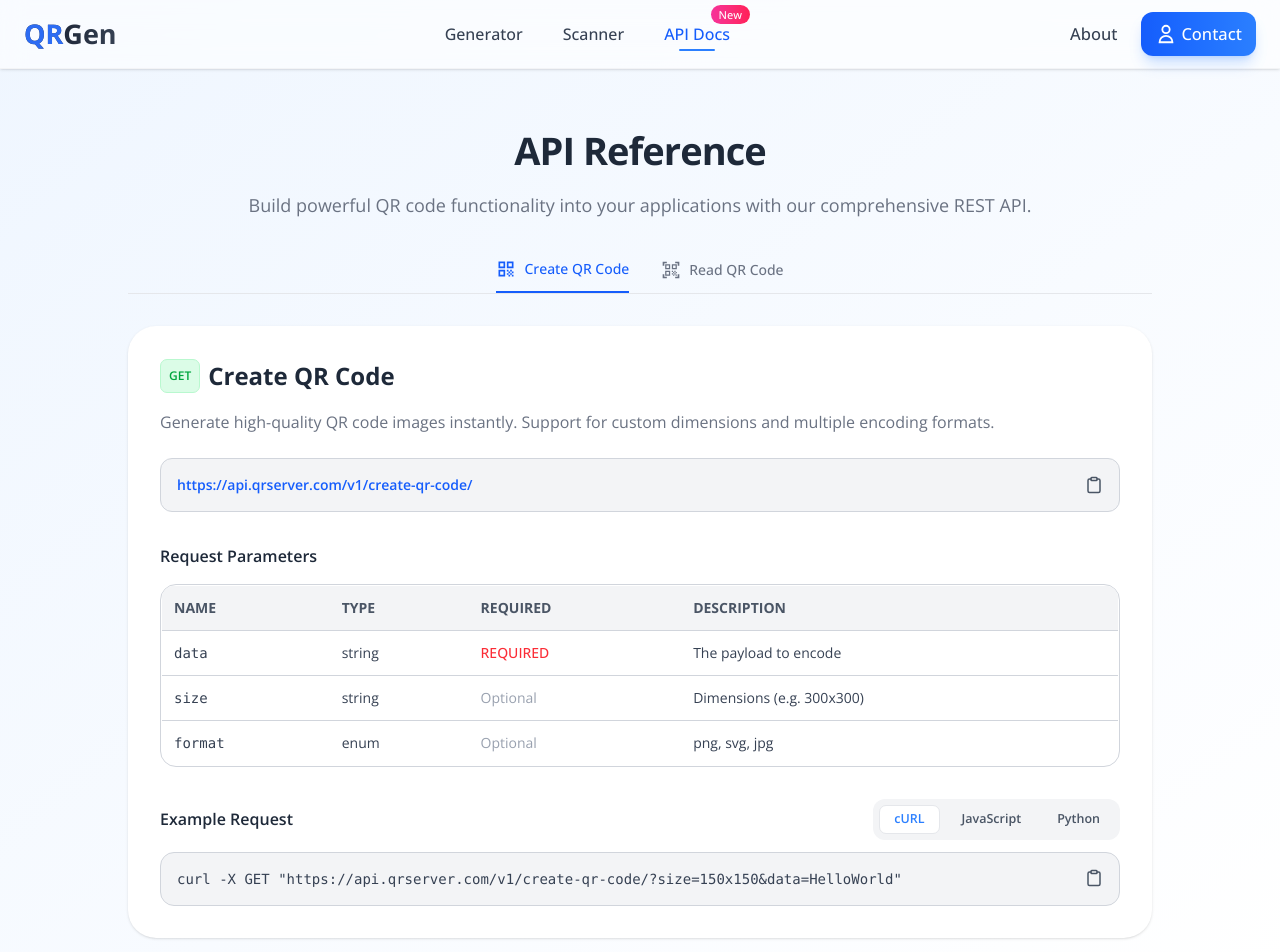
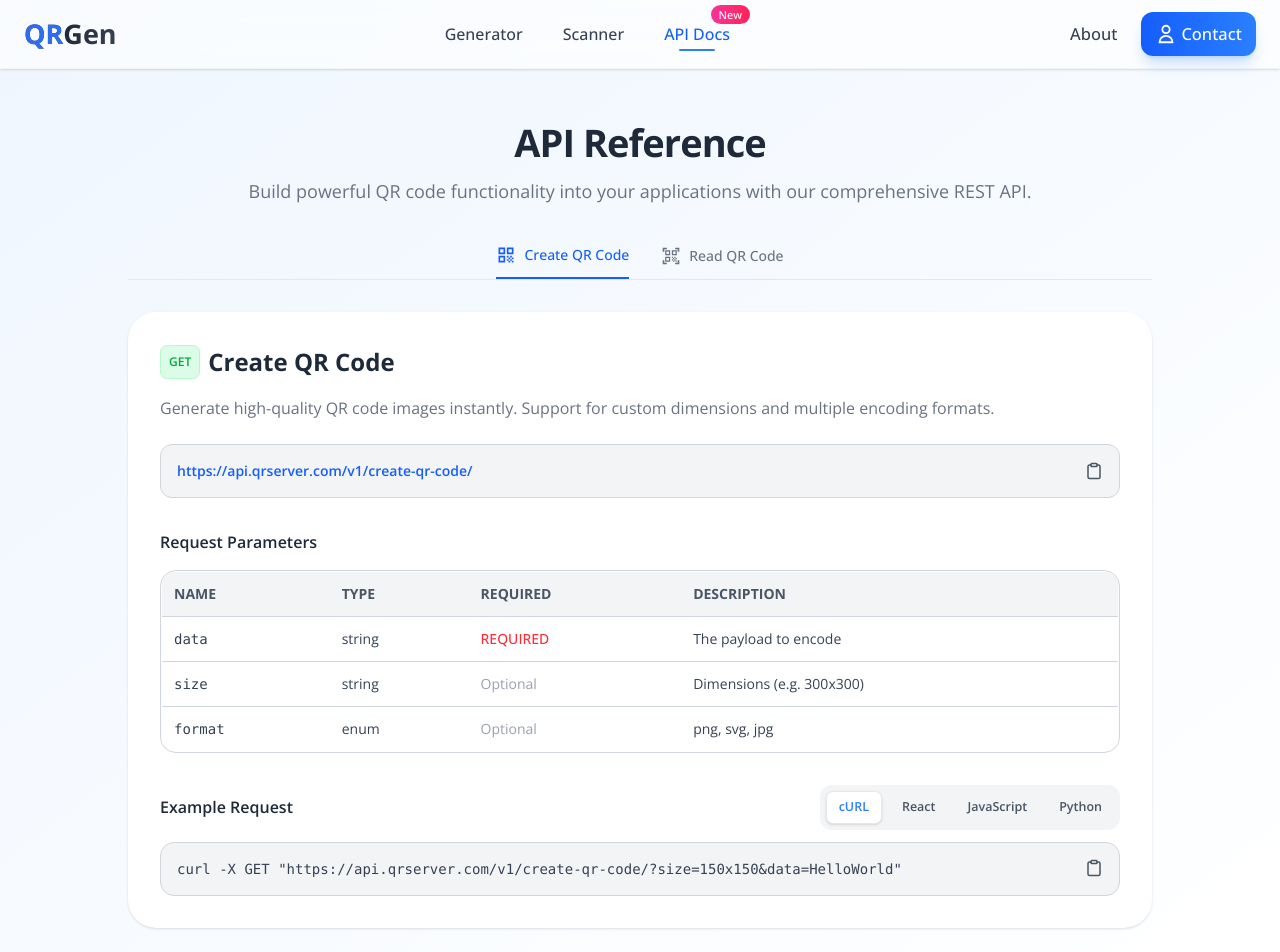
Before and after one commit to talhadevstudio30-lang/QR-scanner-app, a React (Vite) app: page /api-docs in a window 1280 px wide. Shown: the top 952 px of the page. Built offline with nearby package versions, Linux system fonts and the light colour scheme; a web font is replaced by a local one.

Commit message:
added new changes

```diff
--- a/src/Components/ApiDocs.jsx
+++ b/src/Components/ApiDocs.jsx
@@ -21,6 +21,42 @@ export default function ApiDocs() {
     JavaScript: `fetch("${createEndpoint}?size=150x150&data=HelloWorld")
   .then(res => res.blob())
   .then(data => console.log(data));`,
+    React: `import { useState } from "react";
+
+export default function QrReader() {
+  const [file, setFile] = useState(null);
+  const [result, setResult] = useState(null);
+
+  const handleUpload = async () => {
+    const formData = new FormData();
+    formData.append("file", file);
+
+    const res = await fetch("${readEndpoint}", {
+      method: "POST",
+      body: formData,
+    });
+
+    const data = await res.json();
+    setResult(data);
+  };
+
+  return (
+    <div>
+      <input
+        type="file"
+        onChange={(e) => setFile(e.target.files[0])}
+      />
+
+      <button onClick={handleUpload}>
+        Upload & Read QR
+      </button>
+
+      {result && (
+        <pre>{JSON.stringify(result, null, 2)}</pre>
+      )}
+    </div>
+  );
+}`,
 
     Python: `import requests
 
@@ -44,6 +80,43 @@ fetch("${readEndpoint}", {
   .then(res => res.json())
   .then(data => console.log(data));`,
 
+    React: `import { useState } from "react";
+
+export default function QrReader() {
+  const [file, setFile] = useState(null);
+  const [result, setResult] = useState(null);
+
+  const handleUpload = async () => {
+    const formData = new FormData();
+    formData.append("file", file);
+
+    const res = await fetch("${readEndpoint}", {
+      method: "POST",
+      body: formData,
+    });
+
+    const data = await res.json();
+    setResult(data);
+  };
+
+  return (
+    <div>
+      <input
+        type="file"
+        onChange={(e) => setFile(e.target.files[0])}
+      />
+
+      <button onClick={handleUpload}>
+        Upload & Read QR
+      </button>
+
+      {result && (
+        <pre>{JSON.stringify(result, null, 2)}</pre>
+      )}
+    </div>
+  );
+}`,
+
     Python: `import requests
 
 url = "${readEndpoint}"
@@ -54,7 +127,7 @@ print(response.json())`
   };
 
   return (
-    <div className="min-h-screen px-4 py-10 mt-4.5">
+    <div className="min-h-screen px-4 py-10 mt-2.5">
       <div className="max-w-5xl mx-auto">
 
         {/* HEADER */}
@@ -62,7 +135,7 @@ print(response.json())`
           <h1 className="text-[31px] tracking-tight md:text-[38px] font-bold text-gray-800">
             API Reference
           </h1>
-          <p className="text-gray-500 text-lg mt-3">
+          <p className="text-gray-500 text-lg mt-1.5">
             Build powerful QR code functionality into your applications
             with our comprehensive REST API.
           </p>
@@ -186,22 +259,22 @@ print(response.json())`
             {/* EXAMPLE REQUEST */}
             <div className="grid sm:flex justify-between items-center mb-3">
               <h3 className="font-semibold text-gray-800 mb-2.5 sm:mb-0">Example Request</h3>
-
-              {/* CODE TABS */}
-              <div className="flex gap-2 px-1.5 py-1.5 bg-gray-100 rounded-xl">
-                {["cURL", "JavaScript", "Python"].map((tab) => (
+              <div className="grid grid-cols-2 justify-center items-center sm:flex gap-2 px-1.5 py-1.5 bg-gray-100 rounded-xl">
+                {["cURL", "React", "JavaScript", "Python"].map((tab) => (
                   <button
                     key={tab}
                     onClick={() => setCodeTab(tab)}
-                    className={`text-[12.5px] px-3.5 py-1 font-semibold rounded-[7px] ${codeTab === tab
-                      ? "bg-white text-blue-500 border border-gray-200"
-                      : "text-gray-600"
+                    className={`text-[12.5px] px-3 py-1.5 font-semibold rounded-[7px] text-center
+        ${codeTab === tab
+                        ? "bg-white text-blue-500 border border-gray-200 shadow-sm"
+                        : "text-gray-600 hover:bg-gray-200"
                       }`}
                   >
                     {tab}
                   </button>
                 ))}
               </div>
+
             </div>
 
             {/* CODE BLOCK */}
@@ -326,22 +399,22 @@ print(response.json())`
             {/* EXAMPLE REQUEST */}
             <div className="grid sm:flex justify-between items-center mb-3">
               <h3 className="font-semibold text-gray-800 mb-2.5 sm:mb-0">Example Request</h3>
-
-              {/* CODE TABS */}
-              <div className="flex gap-2 px-1.5 py-1.5 bg-gray-100 rounded-xl">
-                {["cURL", "JavaScript", "Python"].map((tab) => (
+              <div className="grid grid-cols-2 justify-center items-center sm:flex gap-2 px-1.5 py-1.5 bg-gray-100 rounded-xl">
+                {["cURL", "React", "JavaScript", "Python"].map((tab) => (
                   <button
                     key={tab}
                     onClick={() => setCodeTab(tab)}
-                    className={`text-[12.5px] px-3.5 py-1 font-semibold rounded-[7px] ${codeTab === tab
-                      ? "bg-white text-blue-500 border border-gray-200"
-                      : "text-gray-600"
+                    className={`text-[12.5px] px-3 py-1.5 font-semibold rounded-[7px] text-center
+        ${codeTab === tab
+                        ? "bg-white text-blue-500 border border-gray-200 shadow-sm"
+                        : "text-gray-600 hover:bg-gray-200"
                       }`}
                   >
                     {tab}
                   </button>
                 ))}
               </div>
+
             </div>
 
             {/* CODE BLOCK */}
```
